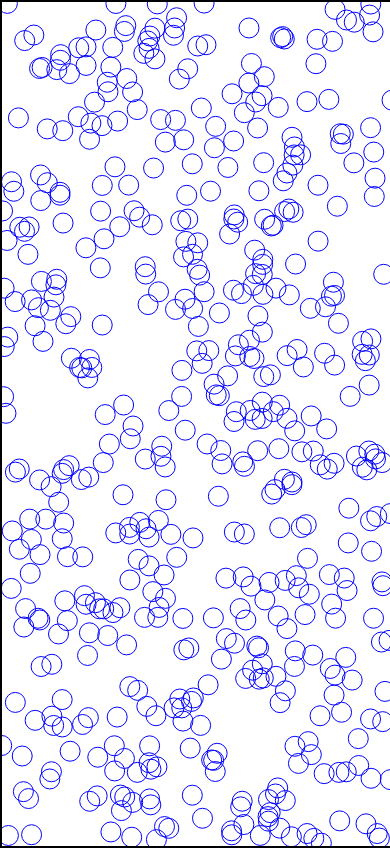
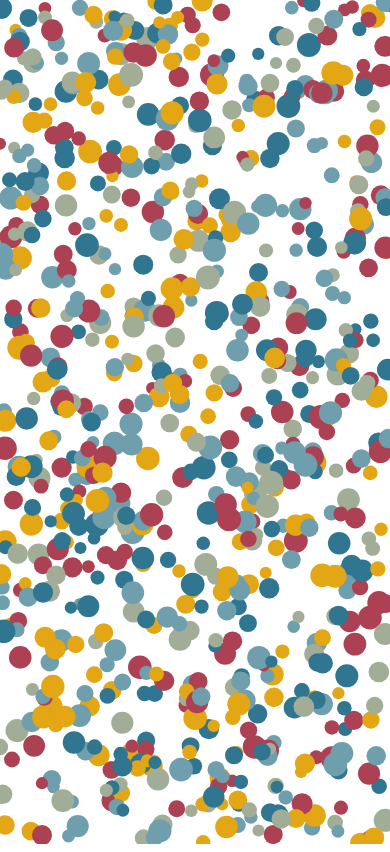
Before and after one commit to valentindush/canvas, a plain HTML site: page basics/index.html in a window 390 px wide. Drawn offline with Linux system fonts and the light colour scheme.

Commit message:
finished interraction

```diff
--- a/basics/canvas.js
+++ b/basics/canvas.js
@@ -7,15 +7,15 @@ ctx.fillRect(100,100,100,100)
 
 //Drawing a line
 //Start
-ctx.beginPath()
-ctx.moveTo(240, 140)
-ctx.lineTo(300,150)
-ctx.lineTo(149,200)
-ctx.lineTo(249,20)
-ctx.lineTo(249,200)
-ctx.stroke()
-//End
-ctx.beginPath()
+// ctx.beginPath()
+// ctx.moveTo(240, 140)
+// ctx.lineTo(300,150)
+// ctx.lineTo(149,200)
+// ctx.lineTo(249,20)
+// ctx.lineTo(249,200)
+// ctx.stroke()
+// //End
+// ctx.beginPath()
 
 //Drawing arcs/Cirlces
 // ctx.arc(300,300,50,Math.PI * 2,0,false)
@@ -48,6 +48,17 @@ const drawCircles = (n)=>{
 
 //Creating animation
 
+let mouse = {
+    x: undefined,
+    y: undefined
+}
+
+window.addEventListener('mousemove',(e)=>{
+    mouse.x = e.x
+    mouse.y = e.y
+})
+
+
 
 
 function Circle(x,y,dx,dy,radius){
@@ -56,12 +67,22 @@ function Circle(x,y,dx,dy,radius){
     this.dx = dx
     this.dy = dy
     this.radius = radius
+    this.minRadius = radius
+    this.colors = [
+        '#E3A614',
+        '#6F9FAD',
+        '#AD4154',
+        '#307691',
+        '#A2AD97',
+    ]
+    this.color = this.colors[Math.floor(Math.random() * this.colors.length)]
 
     this.draw = ()=>{
         ctx.beginPath()
         ctx.arc(this.x,this.y,this.radius,Math.PI * 2,0,false)
-        ctx.strokeStyle = "blue"
-        ctx.stroke()
+        ctx.fillStyle = `${this.color}`
+        ctx.fill()
+
 
     }
 
@@ -76,6 +97,17 @@ function Circle(x,y,dx,dy,radius){
 
         this.x += this.dx
         this.y += this.dy
+
+        //Interraction
+
+        if(mouse.x - this.x < 60 && mouse.x - this.x > -60
+            && mouse.y - this.y < 60 && mouse.y - this.y > -60){
+                if(this.radius < 60){
+                    this.radius += 1
+                }
+        }else if(this.radius > this.minRadius){
+            this.radius -=1
+        }
         this.draw()
     }
 
@@ -85,13 +117,13 @@ const circle = new Circle(200,200,5,5,30)
 
 let circles = []
 
-for(let i = 0; i <= 500; i++ ){
+for(let i = 0; i <= 800; i++ ){
     let x = Math.random() * innerWidth
     let y = Math.random() * innerHeight
     let dx = (Math.random() - 0.5)*3
     let dy = (Math.random() - 0.5)*3
 
-    let radius = 10
+    let radius = Math.random() * 6 + 6
     circles.push(new Circle(x,y,dx,dy,radius))
 
 }
@@ -106,3 +138,22 @@ const animate = ()=>{
 }
 
 animate()
+const init = ()=>{
+    circles = []
+    for(let i = 0; i <= 800; i++ ){
+        let x = Math.random() * innerWidth
+        let y = Math.random() * innerHeight
+        let dx = (Math.random() - 0.5)*3
+        let dy = (Math.random() - 0.5)*3
+
+        let radius = Math.random() * 6 + 6
+        circles.push(new Circle(x,y,dx,dy,radius))
+
+    }
+}
+window.addEventListener('resize',()=>{
+    canvas.height = window.innerHeight;
+    canvas.width = window.innerWidth;
+
+    init()
+})
--- a/basics/index.html
+++ b/basics/index.html
@@ -11,10 +11,7 @@
             margin: 0;
             padding: 0;
             box-sizing: border-box;
-        }
-
-        canvas{
-            border: 2px solid #000;
+            overflow: hidden;
         }
     </style>
 </head>
```
